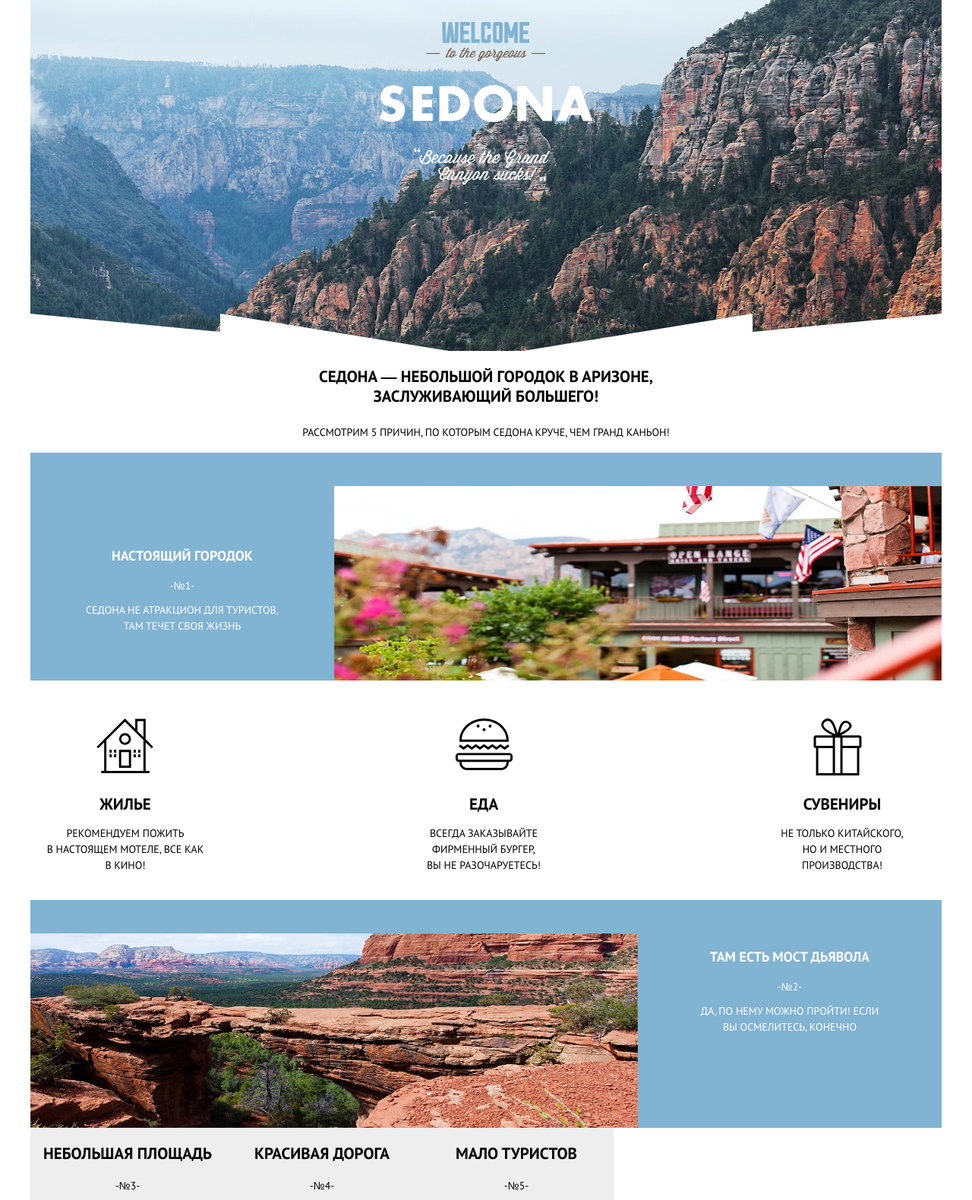
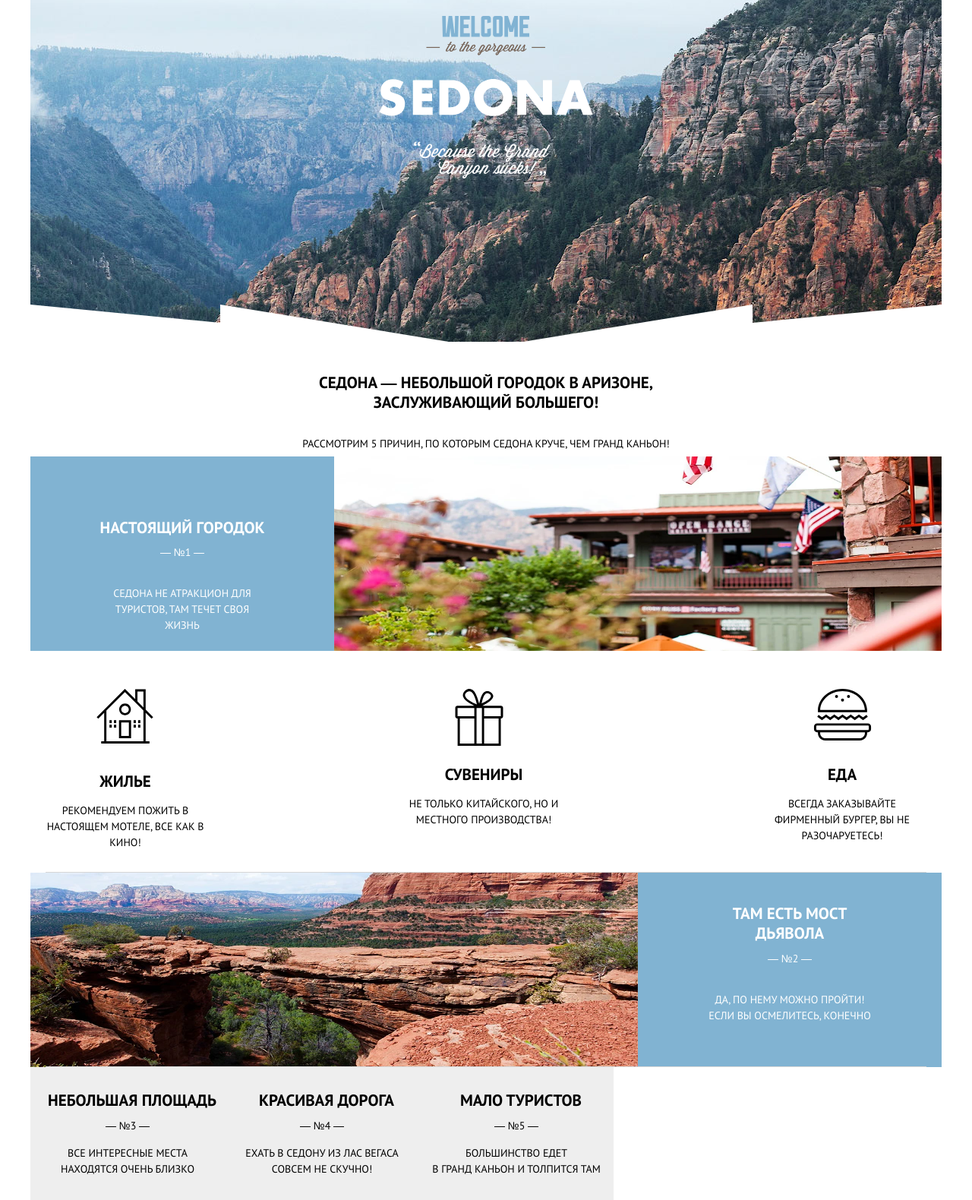
Before and after one commit to k-solovev/509305-sedona-17, a website: page source/index.html in a window 1280 px wide. Shown: the part 108-1688 px from the top of the page at 76% size. Drawn offline with nearby package versions, Linux system fonts and the light colour scheme; files that its build step writes are made by us from their sources.

Commit message:
pixel perfect mobile index.html

```diff
--- a/source/index.html
+++ b/source/index.html
@@ -87,7 +87,7 @@
           <li class="advantages-list__item advantages-list__item--main">
             <div class="advantages-list__info">
               <h3 class="advantages-list__title">Настоящий городок</h3>
-              <span class="advantages-list__number">-№1-</span>
+              <span class="advantages-list__number">— №1 —</span>
               <p class="advantages-list__text">
                 Седона не&nbsp;атракцион для туристов, там течет своя жизнь
               </p>
@@ -146,26 +146,25 @@
               >
                 <h4 class="advantages-sublist__title">Жилье</h4>
                 <p class="advantages-sublist__text">
-                  Рекомендуем пожить в&nbsp;настоящем мотеле, все как
-                  в&nbsp;кино!
+                  Рекомендуем пожить&nbsp;в настоящем мотеле, все как&nbsp;в кино!
                 </p>
               </li>
+              <li
+              class="advantages-sublist__item advantages-sublist__item--gifts"
+            >
+              <h4 class="advantages-sublist__title">Сувениры</h4>
+              <p class="advantages-sublist__text">
+                Не&nbsp;только китайского, но&nbsp;и местного
+                производства!
+              </p>
+            </li>
               <li
                 class="advantages-sublist__item advantages-sublist__item--food"
               >
                 <h4 class="advantages-sublist__title">Еда</h4>
                 <p class="advantages-sublist__text">
                   Всегда заказывайте фирменный бургер,
-                  вы&nbsp;не&nbsp;разочаруетесь!
-                </p>
-              </li>
-              <li
-                class="advantages-sublist__item advantages-sublist__item--gifts"
-              >
-                <h4 class="advantages-sublist__title">Сувениры</h4>
-                <p class="advantages-sublist__text">
-                  Не&nbsp;только китайского, но&nbsp;и&nbsp;местного
-                  производства!
+                  вы&nbsp;не разочаруетесь!
                 </p>
               </li>
             </ul>
@@ -173,9 +172,9 @@
           <li class="advantages-list__item advantages-list__item--main">
             <div class="advantages-list__info">
               <h3 class="advantages-list__title">Там есть мост дьявола</h3>
-              <span class="advantages-list__number">-№2-</span>
+              <span class="advantages-list__number">— №2 —</span>
               <p class="advantages-list__text">
-                Да, по&nbsp;нему можно пройти! Если вы&nbsp;осмелитесь, конечно
+                Да, по&nbsp;нему можно пройти! Если вы осмелитесь, конечно
               </p>
             </div>
             <picture>
@@ -228,23 +227,23 @@
           </li>
           <li class="advantages-list__item">
             <h3 class="advantages-list__title">Небольшая площадь</h3>
-            <span class="advantages-list__number">-№3-</span>
+            <span class="advantages-list__number">— №3 —</span>
             <p class="advantages-list__text">
               Все интересные места находятся очень близко
             </p>
           </li>
           <li class="advantages-list__item">
             <h3 class="advantages-list__title">Красивая дорога</h3>
-            <span class="advantages-list__number">-№4-</span>
+            <span class="advantages-list__number">— №4 —</span>
             <p class="advantages-list__text">
               Ехать в&nbsp;Седону из&nbsp;Лас Вегаса совсем не&nbsp;скучно!
             </p>
           </li>
           <li class="advantages-list__item">
             <h3 class="advantages-list__title">Мало туристов</h3>
-            <span class="advantages-list__number">-№5-</span>
+            <span class="advantages-list__number">— №5 —</span>
             <p class="advantages-list__text">
-              Большинство едет в&nbsp;Гранд каньон и&nbsp;толпится там
+              Большинство едет в&nbsp;Гранд&nbsp;каньон и толпится там
             </p>
           </li>
         </ul>
@@ -264,7 +263,7 @@
         <div class="map__iframe">
           <img
             class="map__img"
-            src="http://placehold.it/150x100"
+            src="img/bg-map-mobile@1x.jpg"
             width="320"
             height="350"
             alt="Карта Седоны"
--- /dev/null
+++ b/source/sass/blocks/advantages-list.scss
@@ -0,0 +1,157 @@
+.advantages-list {
+  @include list;
+  display: flex;
+  flex-wrap: wrap;
+  position: relative;
+}
+
+.advantages-list__item {
+  position: relative;
+  background-color: #eeeeee;
+  padding: 10px 15px;
+
+  @media (min-width: $tablet-width) {
+    width: 256px;
+    min-height: 256px;
+  }
+
+  @media (min-width: $desktop-width) {
+    position: relative;
+  }
+
+  &::after {
+    content: "";
+    height: 1px;
+    position: absolute;
+    bottom: 0;
+    left: 20px;
+    right: 20px;
+    background-color: #d6d6d6;
+  }
+
+  &:last-child::after {
+    display: none;
+  }
+
+  &:first-child::before {
+    content: "";
+    width: 320px;
+    height: 37px;
+    background-image: url("../img/bg-triangle.svg");
+    position: absolute;
+    top: 0;
+
+    @media (min-width: $tablet-width) {
+      display: none;
+    }
+  }
+
+  &--main {
+    background-color: $main-color;
+    padding: 0;
+
+    @media (min-width: $tablet-width) {
+      display: flex;
+      flex-wrap: wrap;
+      width: 100%;
+      color: white;
+    }
+  }
+
+  &--main .advantages-list__title {
+    color: white;
+  }
+
+  &--main .advantages-list__number,
+  &--main .advantages-list__text {
+    color: white;
+  }
+
+  &--main .advantages-list__number {
+    margin-bottom: 18px;
+  }
+
+  &--main .advantages-list__text {
+    margin-bottom: 40px;
+  }
+
+  &--main:first-child .advantages-list__title {
+    padding-top: 60px;
+    margin-bottom: 11px;
+  }
+
+
+  &--main:nth-child(2) .advantages-list__info {
+    padding-top: 20px;
+    order: 2;
+  }
+
+  &--main:nth-child(2) .advantages-list__title {
+    margin-bottom: 12px;
+  }
+}
+
+.advantages-list__info {
+  @media (min-width: $tablet-width) {
+    width: 256px;
+    min-height: 256px;
+  }
+
+  @media (min-width: $desktop-width) {
+    position: relative;
+    width: 400px;
+  }
+}
+
+.advantages-list__title {
+  font-size: 18px;
+  line-height: 26px;
+  width: 238px;
+  font-weight: bold;
+  text-align: center;
+  margin-left: auto;
+  margin-right: auto;
+  margin-bottom: 12px;
+
+  @media (min-width: $tablet-width) {
+    font-size: 21px;
+    line-height: 26px;
+  }
+}
+
+
+.advantages-list__number {
+  display: block;
+  text-align: center;
+}
+
+.advantages-list__text {
+  padding: 0 20px;
+  margin-top: 18px;
+  line-height: 21px;
+  text-align: center;
+
+  @media (min-width: $desktop-width) {
+    width: 265px;
+    position: absolute;
+    left: 50%;
+    transform: translate(-50%, 0);
+  }
+}
+
+.advantages-list__img {
+  display: block;
+  background-color: $main-color;
+  background-repeat: no-repeat;
+  background-size: auto 100%;
+  background-position: center;
+
+  @media (min-width: $tablet-width) {
+    width: 512px;
+    height: 256px;
+  }
+
+  @media (min-width: $desktop-width) {
+    width: 800px;
+  }
+}
--- /dev/null
+++ b/source/sass/blocks/advantages-sublist.scss
@@ -0,0 +1,90 @@
+.advantages-sublist {
+  @include list;
+  background-color: white;
+
+  @media (min-width: $tablet-width) {
+    display: flex;
+    justify-content: space-between;
+    width: 100%;
+  }
+}
+
+.advantages-sublist__item {
+  padding-top: 26px;
+  padding-left: 70px;
+
+  &--housing {
+    background-image: url("../img/icon-house.svg");
+    background-repeat: no-repeat;
+    background-size: 37px 36px;
+    background-position: 22px 26px;
+
+    & .advantages-sublist__title {
+      margin-top: 9px;
+    }
+
+    @media (min-width: $tablet-width) {
+      background-size: 75px 72px;
+      background-position: 87px 50px;
+    }
+  }
+
+  &--gifts {
+    background-image: url("../img/icon-gift.svg");
+    background-repeat: no-repeat;
+    background-size: 32px 38px;
+    background-position: 25px 16px;
+
+    @media (min-width: $tablet-width) {
+      background-size: 64px 75px;
+      background-position: 87px 50px;
+    }
+  }
+
+  &--food {
+    background-image: url("../img/icon-burger.svg");
+    background-repeat: no-repeat;
+    background-size: 40px 35px;
+    background-position: 18px 24px;
+
+    @media (min-width: $tablet-width) {
+      background-size: 77px 68px;
+      background-position: 87px 50px;
+    }
+  }
+
+  &:last-child {
+    padding-bottom: 38px;
+  }
+
+  @media (min-width: $tablet-width) {
+    padding-top: 150px;
+    padding-left: 20px;
+    width: 256px;
+  }
+}
+
+.advantages-sublist__title,
+.advantages-sublist__text {
+  margin: 0;
+  font-size: 18px;
+  line-height: 26px;
+  text-align: left;
+  width: 210px;
+
+  @media (min-width: $tablet-width) {
+    text-align: center;
+    color: black;
+    font-size: 21px;
+    line-height: 26px;
+  }
+}
+
+.advantages-sublist__title {
+  margin-bottom: 15px;
+}
+
+.advantages-sublist__text {
+  font-size: 14px;
+  line-height: 21px;
+}
--- a/source/sass/blocks/advantages.scss
+++ b/source/sass/blocks/advantages.scss
@@ -1,8 +1,5 @@
-.advantages-list {
-  @include list;
-  display: flex;
-  flex-wrap: wrap;
-  position: relative;
+.advantages__header {
+  padding-top: 20px;
 }
 
 .advantages__text {
@@ -13,6 +10,14 @@
   width: 255px;
   margin-left: auto;
   margin-right: auto;
+
+  &:first-child {
+    margin-bottom: 28px;
+  }
+
+  &:last-child {
+    margin-bottom: 4px;
+  }
 
   @media (min-width: $tablet-width) {
     width: 490px;
@@ -25,207 +30,3 @@
   font-size: 14px;
   line-height: 26px;
 }
-
-.advantages-list__item {
-  background-color: #eeeeee;
-
-  @media (min-width: $tablet-width) {
-    width: 256px;
-    min-height: 256px;
-  }
-
-  @media (min-width: $desktop-width) {
-    position: relative;
-  }
-
-  &::after {
-    content: "";
-    width: 320px;
-    height: 37px;
-    background-image: url("../img/bg-triangle.svg");
-    position: absolute;
-    top: 0;
-
-    @media (min-width: $tablet-width) {
-      display: none;
-    }
-  }
-
-  &--main {
-    background-color: $main-color;
-    padding-top: 44px;
-
-    @media (min-width: $tablet-width) {
-      display: flex;
-      flex-wrap: wrap;
-      width: 100%;
-      color: white;
-    }
-  }
-
-  &--main .advantages-list__title {
-    color: white;
-    font-size: 18px;
-    line-height: 26px;
-  }
-
-  &--main .advantages-list__number,
-  &--main .advantages-list__text {
-    color: white;
-  }
-
-  &--main:first-child .advantages-list__title {
-    padding-top: 61px;
-  }
-
-
-  &--main:nth-child(2) .advantages-list__info {
-    order: 2;
-  }
-}
-
-.advantages-list__info {
-  @media (min-width: $tablet-width) {
-    width: 256px;
-    min-height: 256px;
-  }
-
-  @media (min-width: $desktop-width) {
-    position: relative;
-    width: 400px;
-  }
-}
-
-.advantages-sublist {
-  @include list;
-  background-color: white;
-
-  @media (min-width: $tablet-width) {
-    display: flex;
-    justify-content: space-between;
-    width: 100%;
-  }
-}
-
-.advantages-sublist__item {
-  padding-top: 35px;
-  padding-left: 70px;
-
-  &--housing {
-    background-image: url("../img/icon-house.svg");
-    background-repeat: no-repeat;
-    background-size: 37px 36px;
-    background-position: 20px 27px;
-
-    @media (min-width: $tablet-width) {
-      background-size: 75px 72px;
-      background-position: 87px 50px;
-    }
-  }
-
-  &--gifts {
-    background-image: url("../img/icon-gift.svg");
-    background-repeat: no-repeat;
-    background-size: 32px 38px;
-    background-position: 20px 27px;
-
-    @media (min-width: $tablet-width) {
-      background-size: 64px 75px;
-      background-position: 87px 50px;
-    }
-  }
-
-  &--food {
-    background-image: url("../img/icon-burger.svg");
-    background-repeat: no-repeat;
-    background-size: 40px 35px;
-    background-position: 20px 27px;
-
-    @media (min-width: $tablet-width) {
-      background-size: 77px 68px;
-      background-position: 87px 50px;
-    }
-  }
-
-  &:last-child {
-    padding-bottom: 35px;
-  }
-
-  @media (min-width: $tablet-width) {
-    padding-top: 150px;
-    padding-left: 20px;
-    width: 256px;
-  }
-}
-
-.advantages-sublist__title,
-.advantages-sublist__text {
-  margin: 0;
-  font-size: 18px;
-  line-height: 26px;
-  text-align: left;
-  width: 210px;
-
-  @media (min-width: $tablet-width) {
-    text-align: center;
-    color: black;
-    font-size: 21px;
-    line-height: 26px;
-  }
-}
-
-.advantages-sublist__title {
-  margin-bottom: 15px;
-}
-
-.advantages-sublist__text {
-  font-size: 14px;
-  line-height: 21px;
-}
-
-.advantages-list__title {
-  width: 238px;
-  font-weight: bold;
-  text-align: center;
-  margin-left: auto;
-  margin-right: auto;
-
-  @media (min-width: $tablet-width) {
-    font-size: 21px;
-    line-height: 26px;
-  }
-}
-
-.advantages-list__number {
-  display: block;
-  text-align: center;
-}
-
-.advantages-list__text {
-  line-height: 21px;
-  text-align: center;
-
-  @media (min-width: $desktop-width) {
-    width: 265px;
-    position: absolute;
-    left: 50%;
-    transform: translate(-50%, 0);
-  }
-}
-
-.advantages-list__img {
-  display: block;
-  background-color: $main-color;
-  background-repeat: no-repeat;
-  background-size: auto 100%;
-  background-position: center;
-
-  @media (min-width: $tablet-width) {
-    width: 512px;
-    height: 256px;
-  }
-
-  @media (min-width: $desktop-width) {
-    width: 800px;
-  }
-}
--- a/source/sass/blocks/developer.scss
+++ b/source/sass/blocks/developer.scss
@@ -6,6 +6,7 @@
 
 .developer__text {
   display: inline-block;
+  margin-right: 11px;
 }
 
 .developer__link {
--- a/source/sass/blocks/intro.scss
+++ b/source/sass/blocks/intro.scss
@@ -58,7 +58,7 @@
 
 .intro__slogan {
   position: absolute;
-  top: 85px;
+  top: 89px;
   right: 0;
   left: 0;
   margin-left: auto;
--- a/source/sass/blocks/page-footer.scss
+++ b/source/sass/blocks/page-footer.scss
@@ -2,6 +2,7 @@
   width: 320px;
   margin-left: auto;
   margin-right: auto;
+  padding-top: 14px;
   display: flex;
   flex-wrap: wrap;
 
@@ -21,6 +22,7 @@
 
 .page-footer__text {
   width: 100%;
+  margin-bottom: 35px;
   font-size: 21px;
   line-height: 26px;
   font-weight: bold;
--- a/source/sass/blocks/social.scss
+++ b/source/sass/blocks/social.scss
@@ -2,6 +2,7 @@
   @include list;
   display: flex;
   width: 100%;
+  padding-bottom: 34px;
 }
 
 .social__item {
--- a/source/sass/style.scss
+++ b/source/sass/style.scss
@@ -9,6 +9,8 @@
 @import "blocks/page-main.scss";
 @import "blocks/intro.scss";
 @import "blocks/advantages.scss";
+@import "blocks/advantages-list.scss";
+@import "blocks/advantages-sublist.scss";
 @import "blocks/booking.scss";
 @import "blocks/page-footer.scss";
 @import "blocks/social.scss";
```
Also changed, not shown: source/sass/blocks/booking.scss (+9 -2 lines), source/sass/blocks/site-list.scss (+12 -1 lines).
